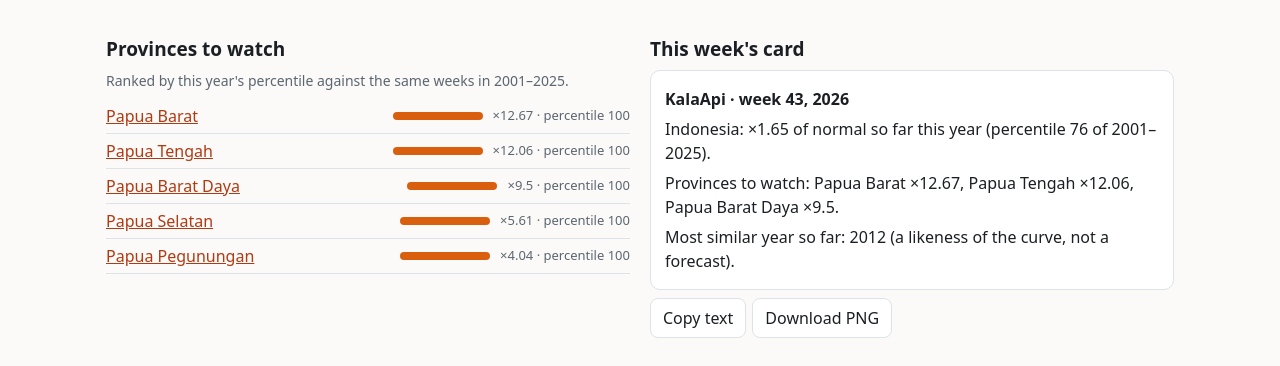
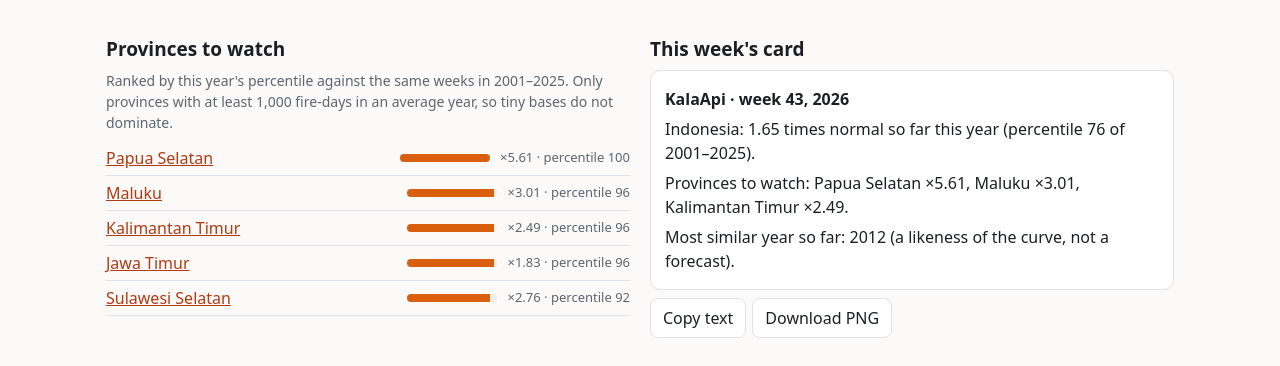
Before and after one commit to 6-Scrambled-Eggs/KalaApi, a React (Vite) app: page / in a window 1280 px wide. Shown: the part 1071-1437 px from the top of the page. Built offline with nearby package versions, Linux system fonts and the light colour scheme; no server answers.

Commit message:
Provinces to watch: ignore small-base provinces; wording

```diff
--- a/src/HomeWatch.tsx
+++ b/src/HomeWatch.tsx
@@ -10,14 +10,14 @@ export default function HomeWatch({ index }: { index: AreaIndex[] }) {
   const [week, setWeek] = useState<number | null>(null);
   const [copied, setCopied] = useState(false);
   useEffect(() => { loadArea("indonesia").then(setNat).catch(() => undefined); loadMeta().then((m) => setWeek(m.last_complete_week)).catch(() => undefined); }, []);
-  const top = index.filter((a) => a.level === "province" && !a.low_data && a.ytd_ratio != null)
+  const top = index.filter((a) => a.level === "province" && !a.low_data && a.mean_annual_fire_days >= 1000 && a.ytd_ratio != null)
     .sort((a, b) => b.ytd_pct - a.ytd_pct || (b.ytd_ratio ?? 0) - (a.ytd_ratio ?? 0)).slice(0, 5);
   const n = index.find((a) => a.id === "indonesia");
   const analog = nat ? analogYears(nat, 1)[0]?.year : undefined;
   const lines = week == null || !n ? [] : [
     L ? `KalaApi · minggu ${week}, 2026` : `KalaApi · week ${week}, 2026`,
     L ? `Indonesia: ×${n.ytd_ratio} dari normal sejauh ini tahun ini (persentil ${Math.round(n.ytd_pct)} dari 2001–2025).`
-      : `Indonesia: ×${n.ytd_ratio} of normal so far this year (percentile ${Math.round(n.ytd_pct)} of 2001–2025).`,
+      : `Indonesia: ${n.ytd_ratio} times normal so far this year (percentile ${Math.round(n.ytd_pct)} of 2001–2025).`,
     (L ? "Provinsi untuk dipantau: " : "Provinces to watch: ") + top.slice(0, 3).map((a) => `${a.name} ×${a.ytd_ratio}`).join(", ") + ".",
     analog ? (L ? `Tahun paling mirip sejauh ini: ${analog} (kemiripan kurva, bukan prakiraan).` : `Most similar year so far: ${analog} (a likeness of the curve, not a forecast).`) : "",
   ].filter(Boolean);
@@ -43,7 +43,7 @@ export default function HomeWatch({ index }: { index: AreaIndex[] }) {
     <div className="watch">
       <div className="watchcol">
         <h2>{L ? "Provinsi untuk dipantau" : "Provinces to watch"}</h2>
-        <p className="note">{L ? "Peringkat menurut persentil tahun ini dibanding minggu yang sama 2001–2025." : "Ranked by this year's percentile against the same weeks in 2001–2025."}</p>
+        <p className="note">{L ? "Peringkat menurut persentil tahun ini dibanding minggu yang sama 2001–2025. Hanya provinsi dengan minimal 1.000 hari-api pada tahun rata-rata, agar basis kecil tidak mendominasi." : "Ranked by this year's percentile against the same weeks in 2001–2025. Only provinces with at least 1,000 fire-days in an average year, so tiny bases do not dominate."}</p>
         <ol className="watchlist">{top.map((a) => (
           <li key={a.id}><a href={`#/area/${a.id}`}>{a.name}</a><span className="bar"><i style={{ width: `${Math.max(4, Math.round(a.ytd_pct))}%` }} /></span>
             <span className="s">×{a.ytd_ratio} · {t("pctile")} {Math.round(a.ytd_pct)}</span></li>))}</ol>
```
